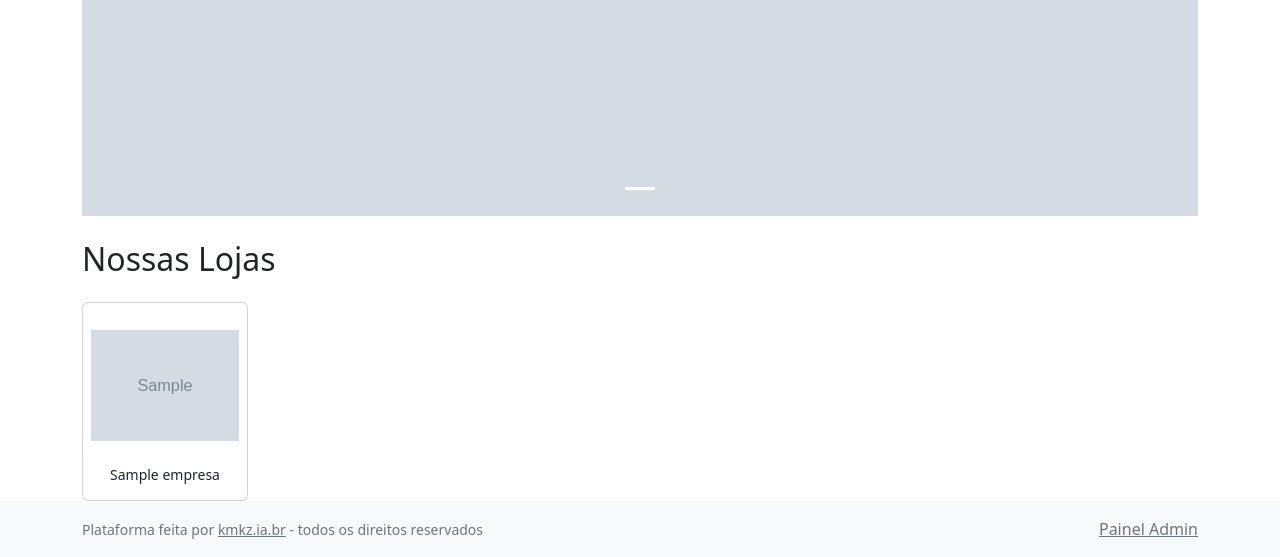
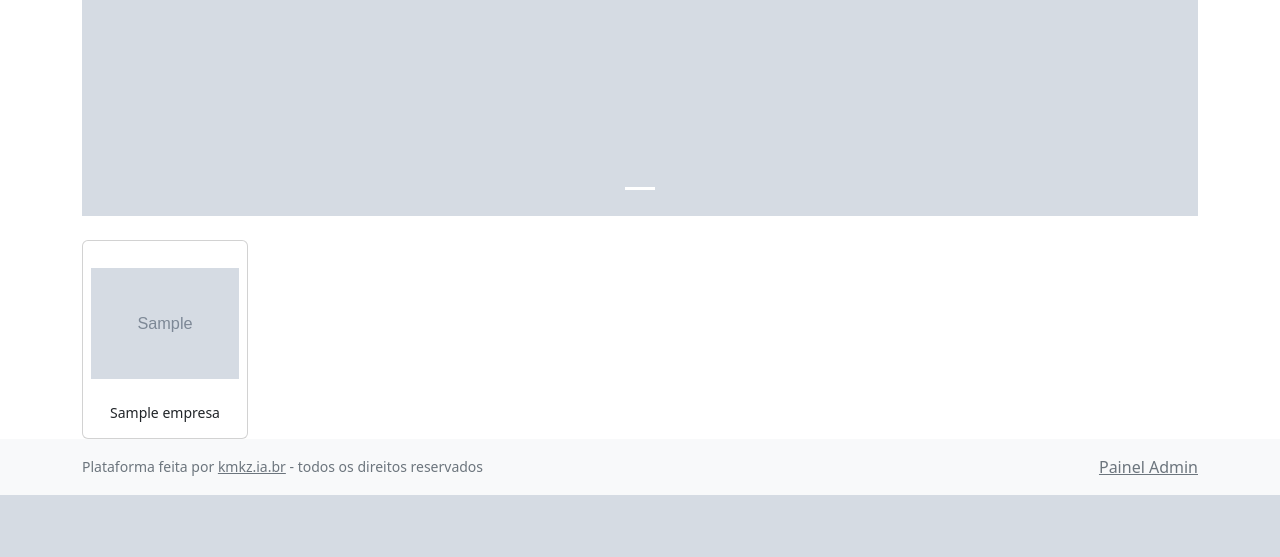
Before and after one commit to juniojose/painelShopping, a PHP site: page / in a window 1280 px wide. Shown: the part 727-1284 px from the top of the page. After the commit the page ends 1222 px from the top, so only its background shows below. Run offline with PHP 8.4, Linux system fonts and the light colour scheme; data comes from the database, SQL or seed files in the repository; tables that the repository leaves empty hold one stand-in row (values such as "Sample post"); grey boxes marked "Sample" are stand-in pictures; grey boxes labelled with a size stand in for pictures from a placeholder-image service; a stand-in replaces the project's code that opens the database connection; some libraries are stand-ins or nearby versions.

Commit message:
Refactor: removendo o título 'Nossas Lojas' da página inicial

```diff
--- a/public/index.php
+++ b/public/index.php
@@ -48,7 +48,6 @@ $companies = $companyModel->findAll()->fetchAll(PDO::FETCH_ASSOC);
 
     <!-- Seção do Grid de Empresas -->
     <section>
-        <h2 class="mb-4">Nossas Lojas</h2>
         <div class="row row-cols-2 row-cols-sm-3 row-cols-md-4 row-cols-lg-6 g-4">
             <?php if (!empty($companies)): ?>
                 <?php foreach ($companies as $company): ?>
```
